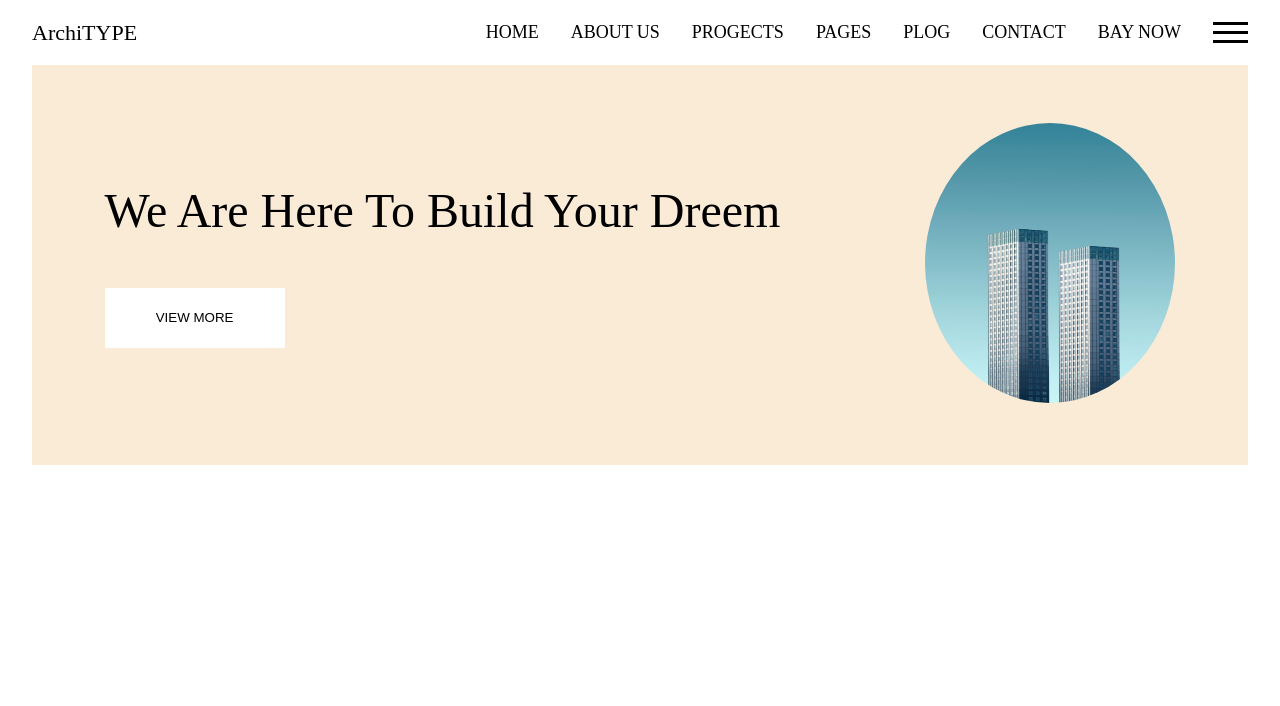
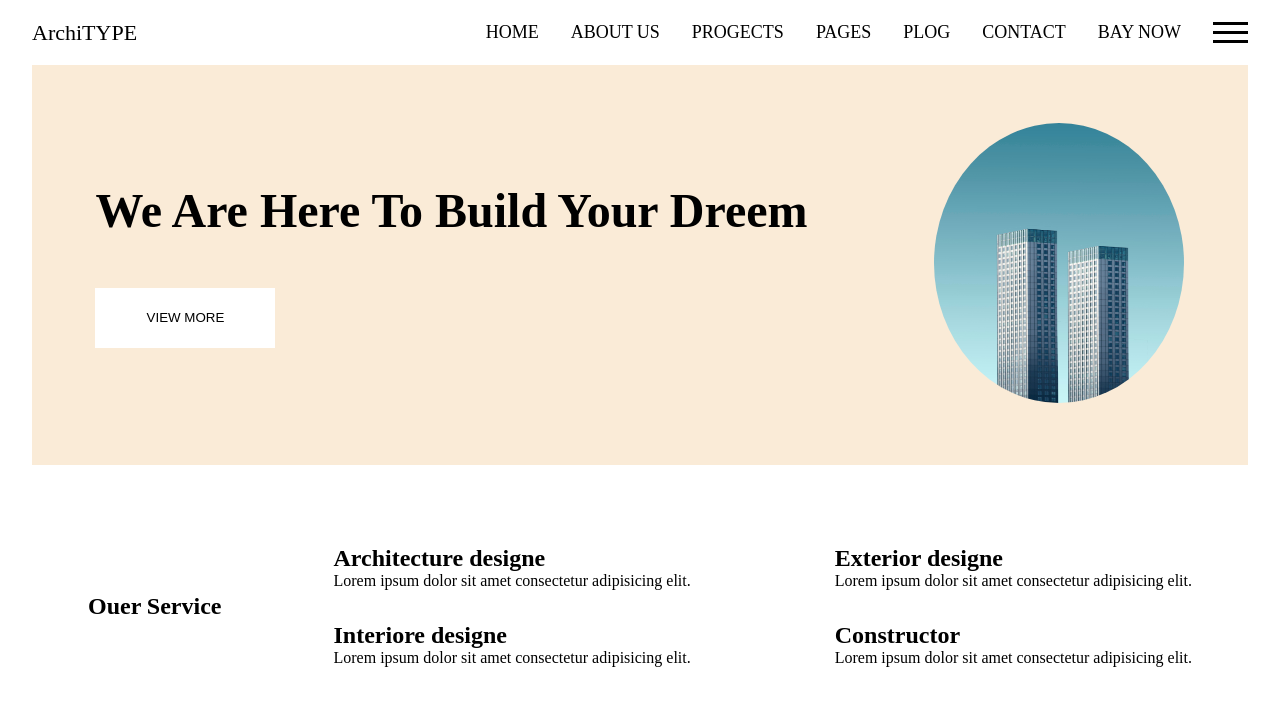
Before and after one commit to yosefalmohtaseb/htmlarchitype, a plain HTML site: page index.html in a window 1280 px wide. Drawn offline with Linux system fonts and the light colour scheme.

Commit message:
oure service section

```diff
--- a/index.html
+++ b/index.html
@@ -34,7 +34,7 @@
       <section>
         <div class="container sec-bg">
           <div>
-            <p>We Are Here To Build Your Dreem</p>
+            <h1 class="herrotitle">We Are Here To Build Your Dreem</h1>
             <button>VIEW MORE</button>
           </div>
           <div>
@@ -42,6 +42,31 @@
           </div>
         </div>
       </section>
+      <section>
+        <div class="container service">
+          <div ><h1>Ouer Service</h1></div>
+          <div>
+            <div class="serins">
+              <h2>Architecture designe</h2>
+              <p>Lorem ipsum dolor sit amet consectetur adipisicing elit.</p>
+            </div>
+            <div class="serins">
+              <h2>Interiore designe</h2>
+              <p>Lorem ipsum dolor sit amet consectetur adipisicing elit.</p>
+            </div>
+          </div>
+          <div>
+            <div class="serins">
+              <h2>Exterior designe</h2>
+              <p>Lorem ipsum dolor sit amet consectetur adipisicing elit.</p>
+            </div>
+            <div class="serins">
+              <h2>Constructor</h2>
+              <p>Lorem ipsum dolor sit amet consectetur adipisicing elit.</p>
+            </div>
+          </div>
+        </div>
+      </section>
     </main>
     <footer></footer>
   </body>
--- a/style.css
+++ b/style.css
@@ -67,7 +67,7 @@ header nav ul li a div {
   align-items: center;
   height: 400px;
 }
-section div div p {
+.herrotitle {
   font-size: 3rem;
   margin-bottom: 50px;
 }
@@ -82,3 +82,12 @@ section div div img {
   width: 250px;
   border-radius: 50%;
 }
+.service{
+  display: flex;
+  justify-content: space-around;
+  align-items: center;
+  margin: 3rem ;
+}
+.serins{
+  margin: 2rem;
+}
```
